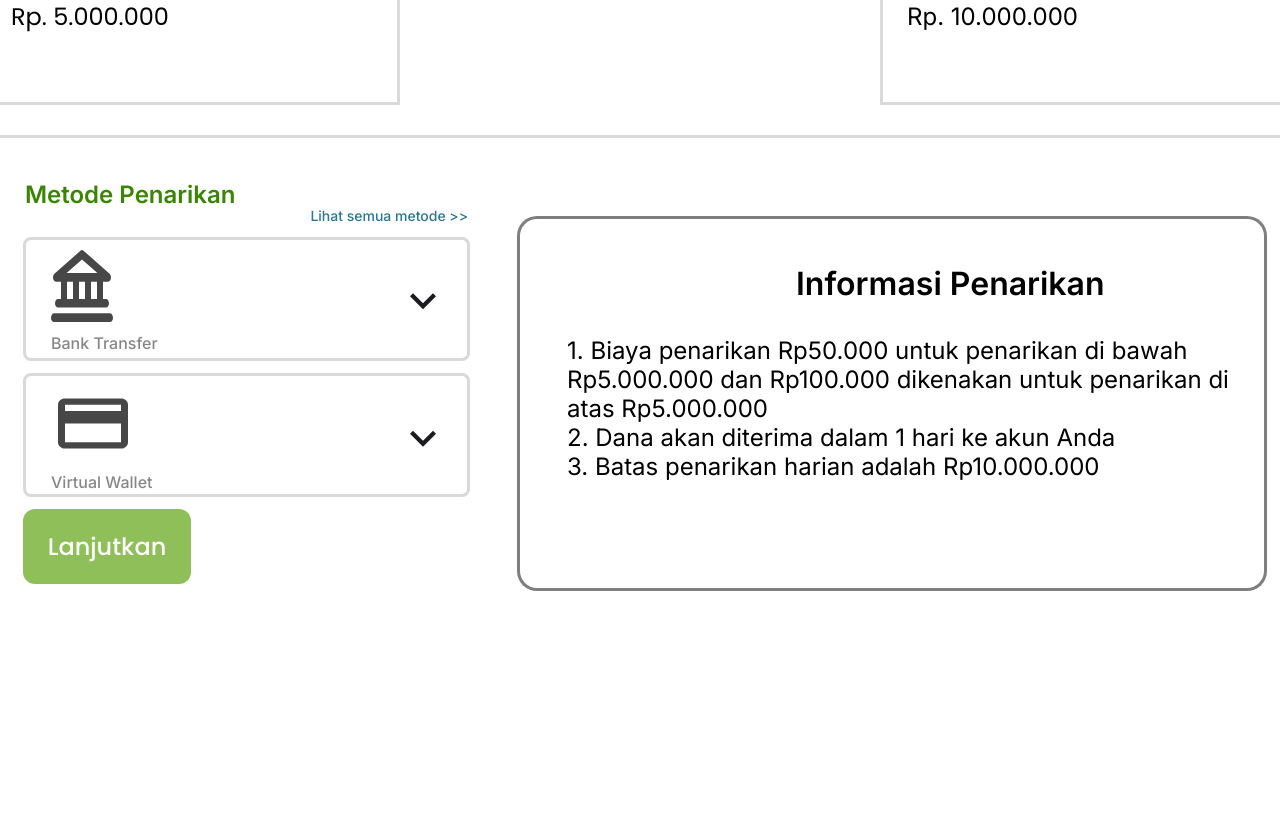
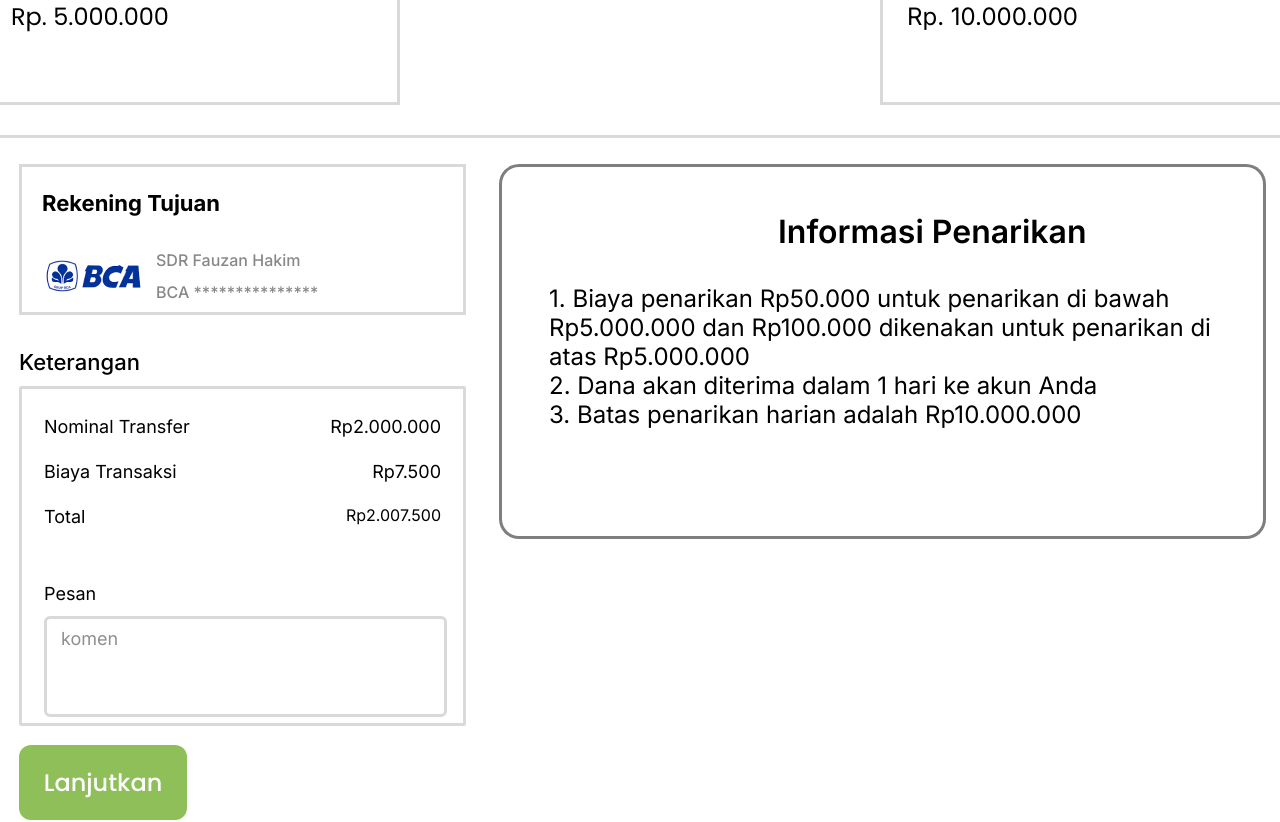
Before and after one commit to danargh/capstone-deploy-testing, a Next.js app: page /withdraw in a window 1280 px wide. Shown: the part 400-1222 px from the top of the page. Built offline with nearby package versions, Linux system fonts and the light colour scheme.

Commit message:
feat: finished and cleaned withdrawal pages
Clear enough

```diff
--- /dev/null
+++ b/app/withdraw/(bank)/payment-confirm.jsx
@@ -0,0 +1,95 @@
+import React from "react";
+import Image from "next/image";
+import BCALogo from "public/assets/images/bca.png";
+
+export default function PaymentFinale() {
+   return (
+      <div className="flex flex-col gap-[19px] items-start justify-start shrink-0 relative">
+         <div className="flex flex-col gap-6 items-start justify-start shrink-0 relative">
+            <div className="border-solid border-[#d9d9d9] border-[3px] shrink-0 w-[447px] h-[151px] relative overflow-hidden">
+               <div className="flex flex-col gap-5 items-start justify-start absolute left-5 top-[13px]">
+                  <div className="pt-2.5 pr-0 pb-2.5 pl-0 flex flex-row gap-2.5 items-start justify-start shrink-0 relative">
+                     <div className="font-inter font-bold text-md text-neutral-900 text-center relative">
+                        Rekening Tujuan
+                     </div>
+                  </div>
+
+                  <div className="flex flex-row gap-[11px] items-center justify-start shrink-0 relative">
+                     <Image src={BCALogo} alt="bank" width={103} height={58} />
+
+                     <div className="flex flex-col gap-[11px] items-start justify-start shrink-0 relative">
+                        <div className="font-inter font-medium text-xs/[130%] text-[rgba(0,0,0,0.47)] text-left relative">
+                           SDR Fauzan Hakim
+                        </div>
+
+                        <div className="font-inter font-medium text-xs/[130%] text-[rgba(0,0,0,0.47)] text-left relative">
+                           BCA ***************
+                        </div>
+                     </div>
+                  </div>
+               </div>
+            </div>
+
+            <div className="flex flex-col gap-0 items-start justify-start shrink-0 relative">
+               <div className="pt-2.5 pr-0 pb-2.5 pl-0 flex flex-row gap-2.5 items-start justify-start self-stretch shrink-0 relative">
+                  <div
+                     className="font-inter font-medium text-md text-neutral-900 text-center relative"
+                  >
+                     Keterangan
+                  </div>
+               </div>
+
+               <div className="bg-neutral-0 rounded-sm border-solid border-[#d9d9d9] border-[3px] shrink-0 w-[447px] h-[340px] relative">
+                  <div className="flex flex-col gap-[50px] items-center justify-start px-[22px] pb-[14px] pt-[24px] relative">
+                     <div className="flex flex-col gap-[18px] items-start justify-start self-stretch shrink-0 relative">
+                        <div className="flex flex-row items-start justify-between self-stretch shrink-0 relative">
+                           <div className="font-inter font-normal text-[18px] text-neutral-900 text-center relative">
+                              Nominal Transfer
+                           </div>
+
+                           <div className="font-inter font-normal text-[18px] text-neutral-900 text-center relative">
+                              Rp2.000.000
+                           </div>
+                        </div>
+
+                        <div className="flex flex-row items-start justify-between self-stretch shrink-0 relative">
+                           <div className="font-inter font-normal text-[18px] text-neutral-900 text-center relative">
+                              Biaya Transaksi
+                           </div>
+
+                           <div className="font-inter font-normal text-[18px] text-neutral-900 text-center relative">
+                              Rp7.500
+                           </div>
+                        </div>
+
+                        <div className="flex flex-row items-start justify-between self-stretch shrink-0 relative">
+                           <div className="font-inter font-normal text-[18px] text-neutral-900 text-center relative">
+                              Total
+                           </div>
+
+                           <div className="text-neutral-900 text-center relative">
+                              Rp2.007.500
+                           </div>
+                        </div>
+                     </div>
+
+                     <div className="flex flex-col gap-[9px] items-start justify-start self-stretch shrink-0 relative">
+                        <div className="font-inter font-normal text-[18px] text-neutral-900 text-left relative w-[428px]">
+                           Pesan
+                        </div>
+                        <textarea
+                           type="text"
+                           className="font-inter font-normal text-[18px] placeholder:text-[#8f8f8f] resize-none bg-neutral-0 rounded-md border-solid border-[#d9d9d9] border-[3px] pt-2 pr-3.5 pb-2 pl-3.5 flex flex-row gap-2.5 items-start justify-start w-[403px] h-[101px] relative overflow-y-auto"
+                           placeholder="komen"
+                        />
+                     </div>
+                  </div>
+               </div>
+            </div>
+         </div>
+         <button className="font-poppins font-medium text-lg text-neutral-0 text-left bg-web-green-300 rounded-xl pt-4 pr-3 pb-4 pl-3 flex gap-2.5 items-center justify-center w-[168px] h-[75px] relative">
+            Lanjutkan
+         </button>
+      </div>
+   );
+}
--- a/app/withdraw/page.jsx
+++ b/app/withdraw/page.jsx
@@ -1,8 +1,8 @@
 import React from "react";
 import PaymentControl from "./payment-control";
-import PaymentForm from "./temp";
+import PaymentForm from "./(bank)/bank-form";
+import PaymentFinale from "./(bank)/payment-confirm";
 
-//Temporary Fix! Still haven't figured out how to dynamically adjust the damn container div yet
 export default function Withdrawal() {
    return (
       <>
@@ -64,11 +64,13 @@ export default function Withdrawal() {
                         </div>
                      </div>
 
-                     <div className="rounded-lg border-solid border-[#d9d9d9] border-[3px] w-[1312px] min-h-[1000px] max-h-[1200px] relative overflow-auto">
-                        <PaymentControl />
+                     <div className="rounded-lg border-solid border-[#d9d9d9] border-[3px] pt-[26px] pr-8 pb-[26px] pl-8 flex flex-col gap-2.5 items-start justify-start w-[1312px] h-[831px] relative overflow-hidden">
+                        <div className="flex flex-row gap-[33px] items-start justify-start shrink-0 relative">
+                           {/* <PaymentControl /> */}
                            {/* <PaymentForm /> */}
+                           <PaymentFinale />
 
-                        <div className="bg-neutral-0 rounded-[20px] border-solid border-[rgba(0,0,0,0.50)] border-[3px] min-w-[700px] max-w-[750px] h-[375px] relative left-[530px] top-[78px] overflow-hidden">
+                           <div className="bg-neutral-0 rounded-[20px] border-solid border-[rgba(0,0,0,0.50)] border-[3px] shrink-0 w-[767px] h-[375px] relative overflow-hidden">
                               <div className="font-inter font-semibold text-xl/[42px] text-neutral-900 text-left absolute left-[276px] top-11">
                                  Informasi Penarikan
                               </div>
@@ -88,6 +90,7 @@ export default function Withdrawal() {
                   </div>
                </div>
             </div>
+         </div>
       </>
    );
 }
--- a/app/withdraw/payment-control.jsx
+++ b/app/withdraw/payment-control.jsx
@@ -39,18 +39,16 @@ export default function PaymentControl() {
 
    return (
       <>
-         <div>
-            <div className="flex flex-row gap-[57px] items-end justify-center w-[447px] absolute left-9 top-[26px]">
-               <div className="flex flex-row gap-[75px] items-end justify-center shrink-0 w-[447px] relative">
+         <div className="flex flex-col gap-[12px] items-start justify-start shrink-0 relative">
+            <div className="flex flex-row gap-[57px] items-end justify-center shrink-0 w-[447px] relative">
+               <div className="flex flex-row gap-[75px] items-center justify-start shrink-0 w-[447px] relative">
                   <div className="font-inter font-semibold text-lg/[61px] text-[#3a8504] text-center relative">
                      Metode Penarikan
                   </div>
-                  <div className="font-inter font-medium text-[14px]/[130%] text-[#2a7697] text-left relative">
-                     Lihat semua metode &gt;&gt;
-                  </div>
                </div>
             </div>
-            <div className="flex flex-col gap-3 items-start justify-start absolute left-9 top-[99px] pb-[56px]">
+
+            <div className="flex flex-col gap-3 items-start justify-start shrink-0 relative">
                <div className="rounded-lg border-solid border-[#d9d9d9] border-[3px] shrink-0 w-[447px] h-[124px] relative overflow-hidden">
                   <div className="flex flex-row gap-[239px] items-center justify-start absolute left-[25px] top-2.5">
                      <div
@@ -110,18 +108,8 @@ export default function PaymentControl() {
 
                {/* Bank Dropdown Contents */}
                {isBankOpen && (
-                  <div className="relative top-full left-0 bg-white w-full rounded-b-lg mt-[14px] pb-[30px] z-10">
+                  <div className="relative top-full left-0 bg-white w-full rounded-b-lg pb-[18px] z-10">
                      <div className="flex flex-col gap-0 items-start justify-start self-stretch shrink-0 relative">
-                        <div className="border-solid border-[#d9d9d9] border pt-3 pr-5 pb-3 pl-5 flex flex-row gap-0 items-center justify-start self-stretch shrink-0 relative overflow-hidden">
-                           <div className="flex flex-row gap-0 items-center justify-start flex-1 relative">
-                              <div className="flex flex-row gap-[11px] items-center justify-start flex-1 relative">
-                                 <div className="font-inter font-medium text-xs/[130%] text-[rgba(0,0,0,0.47)] text-left relative w-[107px]">
-                                    {selectedBank}
-                                 </div>
-                              </div>
-                           </div>
-                        </div>
-
                         <div className="border-solid border-[#d9d9d9] border pt-3 pr-5 pb-3 pl-5 flex flex-row gap-0 items-center justify-start self-stretch shrink-0 relative overflow-hidden">
                            <div className="flex flex-row gap-0 items-center justify-start flex-1 relative">
                               <div className="flex flex-row gap-[11px] items-center justify-start flex-1 relative">
@@ -218,9 +206,9 @@ export default function PaymentControl() {
                   </div>
                )}
 
-               <div className="rounded-lg border-solid border-[#d9d9d9] border-[3px] shrink-0 w-[447px] h-[124px] relative overflow-hidden">
-                  <div className="flex flex-row gap-[239px] items-center justify-start absolute left-[25px] top-2.5">
-                     <div className="flex flex-col gap-[11px] items-start justify-center shrink-0 relative">
+               <div className="rounded-lg border-solid border-[#d9d9d9] border-[3px] pt-[7px] pr-6 pb-[7px] pl-6 flex flex-col gap-2.5 items-start justify-start shrink-0 w-[446px] relative overflow-hidden">
+                  <div className="flex flex-row gap-[239px] items-center justify-start self-stretch shrink-0 relative">
+                     <div className="flex flex-col gap-[11px] items-start justify-center flex-1 relative">
                         <svg
                            className="shrink-0 relative overflow-visible"
                            width="84"
```
Also changed, not shown: app/withdraw/(bank)/bank-form.jsx (renamed from app/withdraw/temp.jsx). Lines whose indentation alone changed are shown as unchanged.
